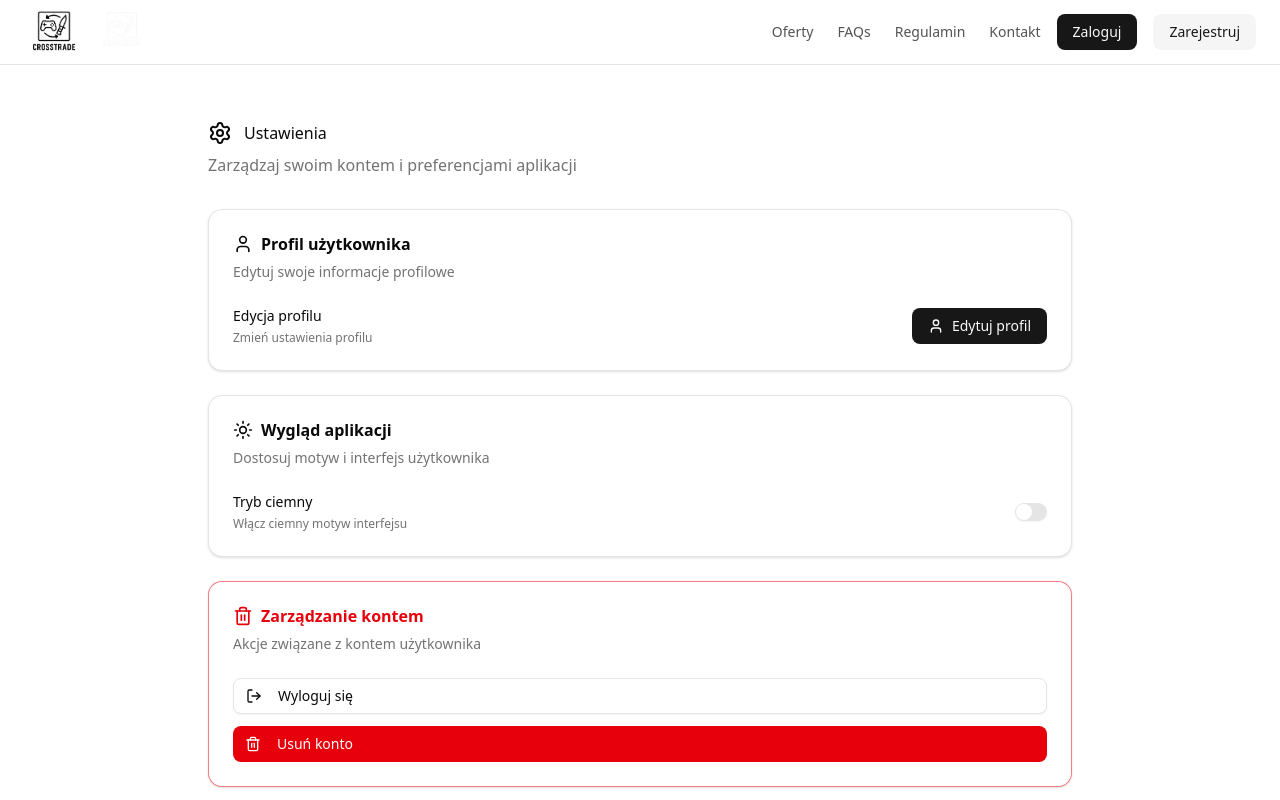
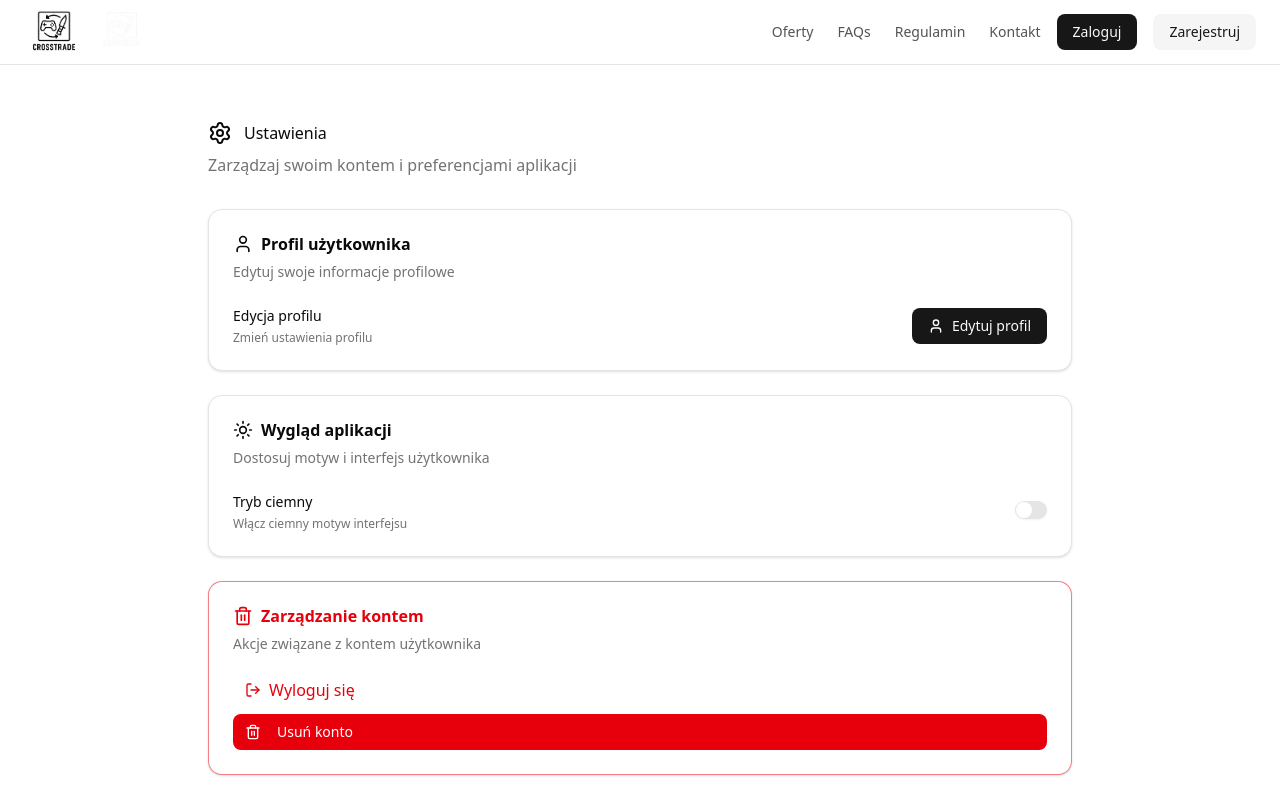
Before and after one commit to Tfiros/Inzynierka-alfa-front, a React (Vite) app: page /settings in a window 1280 px wide. Shown: the top 800 px of the page. Built offline with nearby package versions, Linux system fonts and the light colour scheme; no server answers.

Commit message:
Small changes
LoggoutButton as component

```diff
--- a/src/features/settingsPage/components/AccountCard.tsx
+++ b/src/features/settingsPage/components/AccountCard.tsx
@@ -6,7 +6,8 @@ import {
   CardDescription,
   CardContent,
 } from "@/shared/components/card"
-import { Trash2, LogOut } from "lucide-react"
+import LogoutButton from "@/shared/components/logoutButton"
+import { Trash2 } from "lucide-react"
 
 const AccountCard = () => {
   return (
@@ -19,12 +20,14 @@ const AccountCard = () => {
         <CardDescription>Akcje związane z kontem użytkownika</CardDescription>
       </CardHeader>
       <CardContent className="space-y-3">
-        <Button variant="outline" className="w-full justify-start">
-          <LogOut className="w-4 h-4 mr-2" />
-          Wyloguj się
-        </Button>
+        <div className="pl-3 cursor-pointer [&_*]:cursor-pointer">
+          <LogoutButton className="w-full justify-start" />
+        </div>
 
-        <Button variant="destructive" className="w-full justify-start">
+        <Button
+          variant="destructive"
+          className="w-full justify-start cursor-pointer"
+        >
           <Trash2 className="w-4 h-4 mr-2" />
           Usuń konto
         </Button>
--- a/src/features/settingsPage/components/AppApperanceCard.tsx
+++ b/src/features/settingsPage/components/AppApperanceCard.tsx
@@ -31,7 +31,9 @@ const AppApperanceCard = () => {
               Włącz ciemny motyw interfejsu
             </p>
           </div>
-          <DarkModeSwitch />
+          <div className="[&_*]:cursor-pointer">
+            <DarkModeSwitch />
+          </div>
         </div>
       </CardContent>
     </Card>
--- /dev/null
+++ b/src/shared/components/logoutButton.tsx
@@ -0,0 +1,46 @@
+import { useState } from "react"
+import { useAppStore } from "../store/AppStore"
+import { useNavigate } from "react-router-dom"
+import { LogOut } from "lucide-react"
+import type { Button } from "./button"
+
+type LogoutButtonProps = React.ComponentProps<typeof Button>
+
+function LogoutButton({}: LogoutButtonProps) {
+  const [busy, setBusy] = useState(false)
+  const [, setOpen] = useState(false)
+
+  const logout = useAppStore((s) => s.logout)
+  const navigate = useNavigate()
+
+  const handleLogout = async () => {
+    if (busy) return
+    setBusy(true)
+    try {
+      await logout()
+      setOpen(false)
+      navigate("/")
+    } catch (e) {
+      console.warn("Logout error (ignored):", e)
+    } finally {
+      setBusy(false)
+    }
+  }
+
+  return (
+    <button
+      type="button"
+      onClick={(e) => {
+        e.preventDefault()
+        void handleLogout()
+      }}
+      disabled={busy}
+      className="flex items-center text-red-600 disabled:opacity-50"
+    >
+      <LogOut className="mr-2 h-4 w-4" />
+      <span>{busy ? "Wylogowywanie…" : "Wyloguj się"}</span>
+    </button>
+  )
+}
+
+export default LogoutButton
--- a/src/shared/layout/navbar/components/ProfileMenu.tsx
+++ b/src/shared/layout/navbar/components/ProfileMenu.tsx
@@ -9,19 +9,17 @@ import {
   DropdownMenuTrigger,
 } from "@/shared/components/dropdown-menu"
 import { Button } from "@/shared/components/button"
-import { User as UserIcon, LogOut, Trophy, Settings, Moon } from "lucide-react"
+import { User as UserIcon, Trophy, Settings, Moon } from "lucide-react"
 import { useAppStore } from "@/shared/store/AppStore"
 import DarkModeSwitch from "@/shared/components/DarkModeSwitch"
+import LogoutButton from "@/shared/components/logoutButton"
 
 export const ProfileMenu = () => {
   const [open, setOpen] = useState(false)
-  const [busy, setBusy] = useState(false)
+  const [busy] = useState(false)
 
   const navbarUser = useAppStore((s) => s.navbarUser)
   const userId = useAppStore((s) => s.userId)
-  const logout = useAppStore((s) => s.logout)
-
-  const navigate = useNavigate()
   const displayName = navbarUser?.nickname ?? "Użytkownik"
   const email = navbarUser?.email ?? "—"
 
@@ -30,20 +28,6 @@ export const ProfileMenu = () => {
     const letters = parts.map((p) => p[0]?.toUpperCase()).join("")
     return letters.slice(0, 2) || "U"
   }, [displayName])
-
-  const handleLogout = async () => {
-    if (busy) return
-    setBusy(true)
-    try {
-      await logout()
-      setOpen(false)
-      navigate("/")
-    } catch (e) {
-      console.warn("Logout error (ignored):", e)
-    } finally {
-      setBusy(false)
-    }
-  }
 
   return (
     <DropdownMenu open={open} onOpenChange={setOpen}>
@@ -118,16 +102,8 @@ export const ProfileMenu = () => {
 
         <DropdownMenuSeparator />
 
-        <DropdownMenuItem
-          onSelect={(e) => {
-            e.preventDefault()
-            void handleLogout()
-          }}
-          disabled={busy}
-          className="text-red-600 focus:text-red-600"
-        >
-          <LogOut className="mr-2 h-4 w-4" />
-          <span>{busy ? "Wylogowywanie…" : "Wyloguj się"}</span>
+        <DropdownMenuItem>
+          <LogoutButton />
         </DropdownMenuItem>
       </DropdownMenuContent>
     </DropdownMenu>
```
